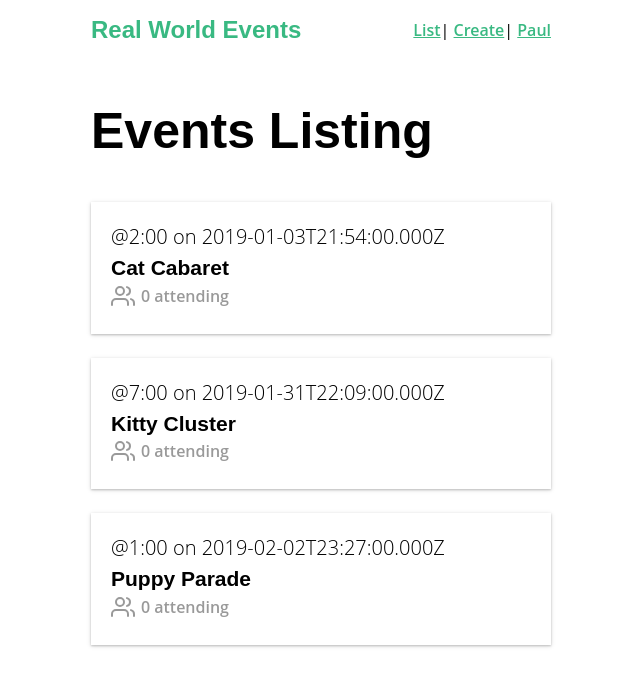
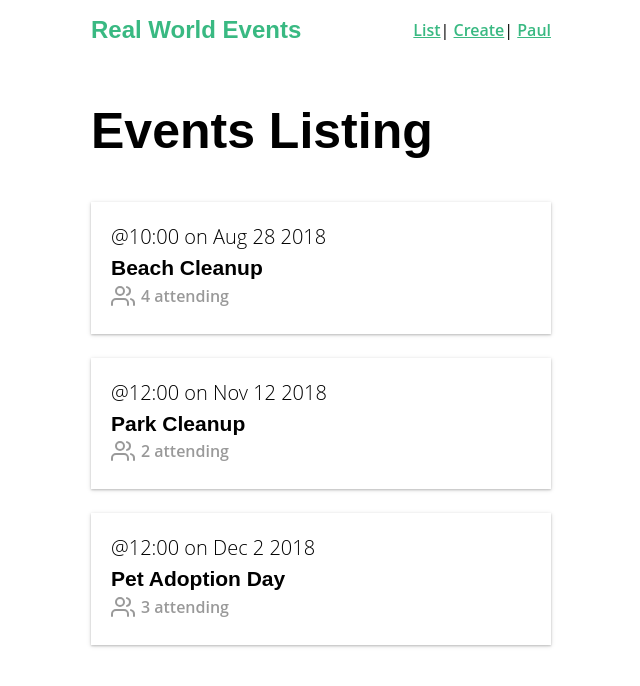
Before and after one commit to kamalogudah/real-world-vue, a Vue app: page / in a window 1280 px wide. Shown: the top 686 px of the page, without its empty margins (319-959 px from the left). Built offline with nearby package versions, Linux system fonts and the light colour scheme; data requests are answered from the project's data file.

Commit message:
Listing Events from Mock API

```diff
--- a/db.json
+++ b/db.json
@@ -1,48 +1,72 @@
 {
     "events": [{
-            "id": 5928101,
-            "user": {
-                "id": "abc123",
-                "name": "Adam"
-            },
-            "category": "animal welfare",
-            "organizer": "Adam",
-            "title": "Cat Cabaret",
-            "description": "Yay felines!",
-            "location": "Meow Town",
-            "date": "2019-01-03T21:54:00.000Z",
-            "time": "2:00",
-            "attendees": []
+            "id": 1,
+            "title": "Beach Cleanup",
+            "date": "Aug 28 2018",
+            "time": "10:00",
+            "location": "Daytona Beach",
+            "description": "Let's clean up this beach.",
+            "organizer": "Adam Jahr",
+            "category": "sustainability",
+            "attendees": [{
+                    "id": "abc123",
+                    "name": "Adam Jahr"
+                },
+                {
+                    "id": "def456",
+                    "name": "Gregg Pollack"
+                },
+                {
+                    "id": "ghi789",
+                    "name": "Beth Swanson"
+                },
+                {
+                    "id": "jkl101",
+                    "name": "Mary Gordon"
+                }
+            ]
         },
         {
-            "id": 8419988,
-            "user": {
-                "id": "abc123",
-                "name": "Adam"
-            },
-            "category": "animal welfare",
-            "organizer": "Adam",
-            "title": "Kitty Cluster",
-            "description": "Yay cats!",
-            "location": "Catlandia",
-            "date": "2019-01-31T22:09:00.000Z",
-            "time": "7:00",
-            "attendees": []
+            "id": 2,
+            "title": "Park Cleanup",
+            "date": "Nov 12 2018",
+            "time": "12:00",
+            "location": "132 N Magnolia Street, Orlando, Florida",
+            "description": "We're going to clean up this park.",
+            "organizer": "Adam Jahr",
+            "category": "nature",
+            "attendees": [{
+                    "id": "ghi789",
+                    "name": "Beth Swanson"
+                },
+                {
+                    "id": "jkl101",
+                    "name": "Mary Gordon"
+                }
+            ]
         },
         {
-            "id": 4582797,
-            "user": {
-                "id": "abc123",
-                "name": "Adam"
-            },
+            "id": 3,
+            "title": "Pet Adoption Day",
+            "date": "Dec 2 2018",
+            "time": "12:00",
+            "location": "132 N Magnolia Street, Orlando, Florida",
+            "description": "Help animals find new homes.",
+            "organizer": "Gregg Pollack",
             "category": "animal welfare",
-            "organizer": "Adam",
-            "title": "Puppy Parade",
-            "description": "Yay pups!",
-            "location": "Puptown ",
-            "date": "2019-02-02T23:27:00.000Z",
-            "time": "1:00",
-            "attendees": []
+            "attendees": [{
+                    "id": "abc123",
+                    "name": "Adam Jahr"
+                },
+                {
+                    "id": "ghi789",
+                    "name": "Beth Swanson"
+                },
+                {
+                    "id": "jkl101",
+                    "name": "Mary Gordon"
+                }
+            ]
         }
     ]
 }
--- a/src/components/EventCard.vue
+++ b/src/components/EventCard.vue
@@ -1,5 +1,5 @@
 <template>
-  <router-link class="event-link" :to="{ name: 'event-show', params: { id: '1' }}">
+  <router-link class="event-link" :to="{ name: 'event-show', params: { id: event.id }}">
     <div class="event-card -shadow">
       <span class="eyebrow">@{{ event.time }} on {{ event.date }}</span>
       <h4 class="title">{{ event.title }}</h4>
--- /dev/null
+++ b/src/services/EventService.js
@@ -0,0 +1,16 @@
+import axios from 'axios'
+
+const apiClient = axios.create({
+    baseURL: `http://localhost:3000`,
+    withCredentials: false, // This is the default
+    headers: {
+        Accept: 'application/json',
+        'Content-Type': 'application/json'
+    }
+})
+
+export default {
+    getEvents() {
+        return apiClient.get('/events')
+    }
+}
--- a/src/views/EventList.vue
+++ b/src/views/EventList.vue
@@ -8,7 +8,7 @@
 
 <script>
 import EventCard from '@/components/EventCard.vue'
-import axios from 'axios'
+import EventService from '@/services/EventService.js'
 export default {
   components: {
     EventCard
@@ -19,8 +19,7 @@ export default {
     }
   },
   created() {
-    axios
-      .get('http://localhost:3000/events')
+    EventService.getEvents()
       .then(response => {
         this.events = response.data
       })
```
